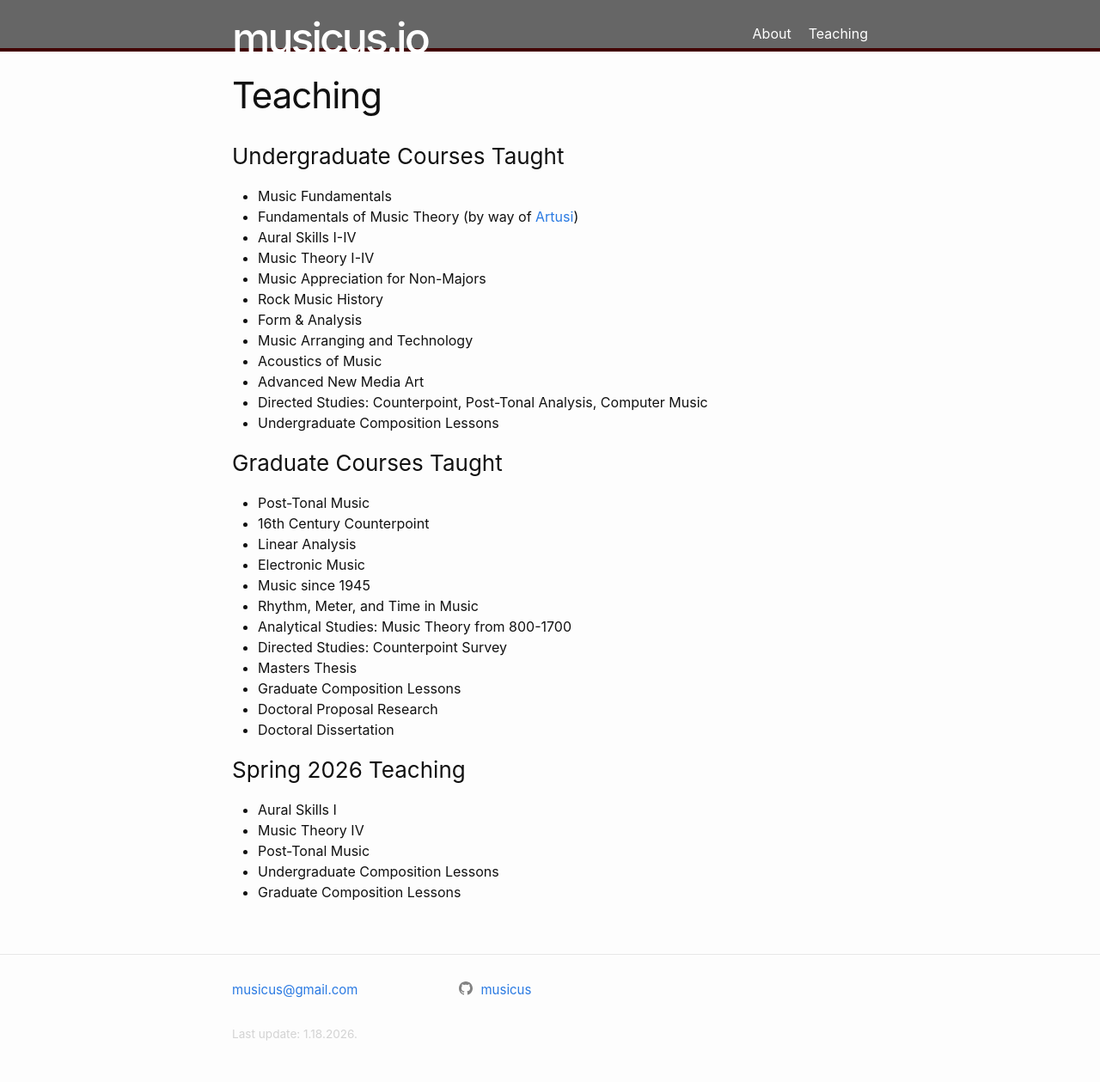
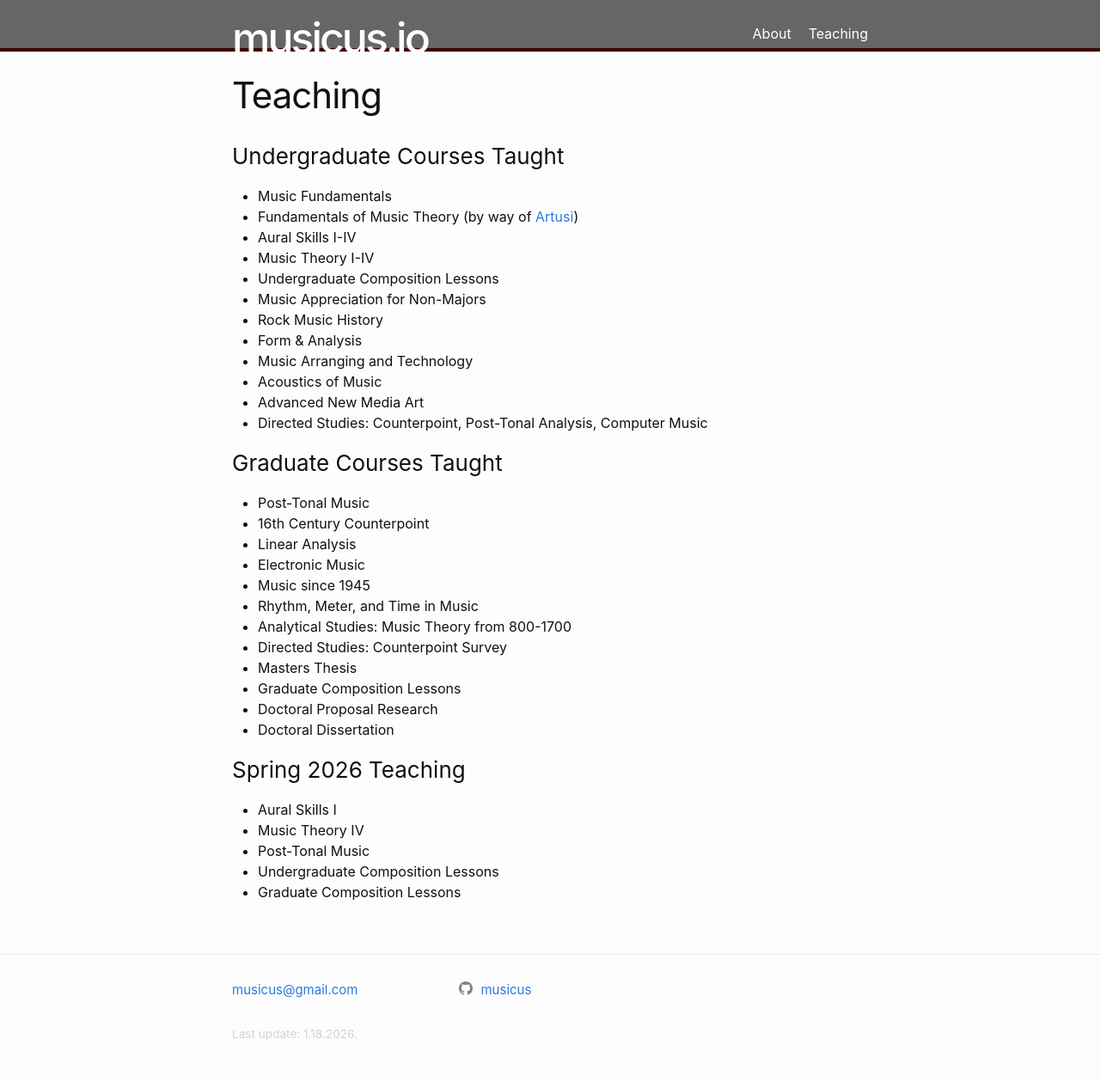
Before and after one commit to musicus/musicus.github.io, a Jekyll site: the page built from teaching.markdown, in a window 1280 px wide. Shown: the whole page at 86% size. Built offline with Jekyll 4.4.1, drawn with Linux system fonts in a browser that asks for light colours; some of the changed lines change nothing that is shown.

Commit message:
Updates.

```diff
--- a/_includes/footer.html
+++ b/_includes/footer.html
@@ -28,9 +28,7 @@
       <div class="footer-col footer-col-2">
         {%- include social.html -%}
       </div>
-
       <div class="footer-col footer-col-3"></div>
-
     </div>
       <div class="updated" style="font-size:.85em;color:lightgray">
          {%- if site.last_updated -%}
--- a/teaching.markdown
+++ b/teaching.markdown
@@ -8,6 +8,7 @@ permalink: /teaching/
 - Fundamentals of Music Theory (by way of [Artusi](https://www.artusimusic.com){:target="_blank"})
 - Aural Skills I-IV
 - Music Theory I-IV
+- Undergraduate Composition Lessons
 - Music Appreciation for Non-Majors
 - Rock Music History
 - Form & Analysis
@@ -15,7 +16,6 @@ permalink: /teaching/
 - Acoustics of Music
 - Advanced New Media Art
 - Directed Studies: Counterpoint, Post-Tonal Analysis, Computer Music
-- Undergraduate Composition Lessons
 
 ### Graduate Courses Taught
 - Post-Tonal Music
```
